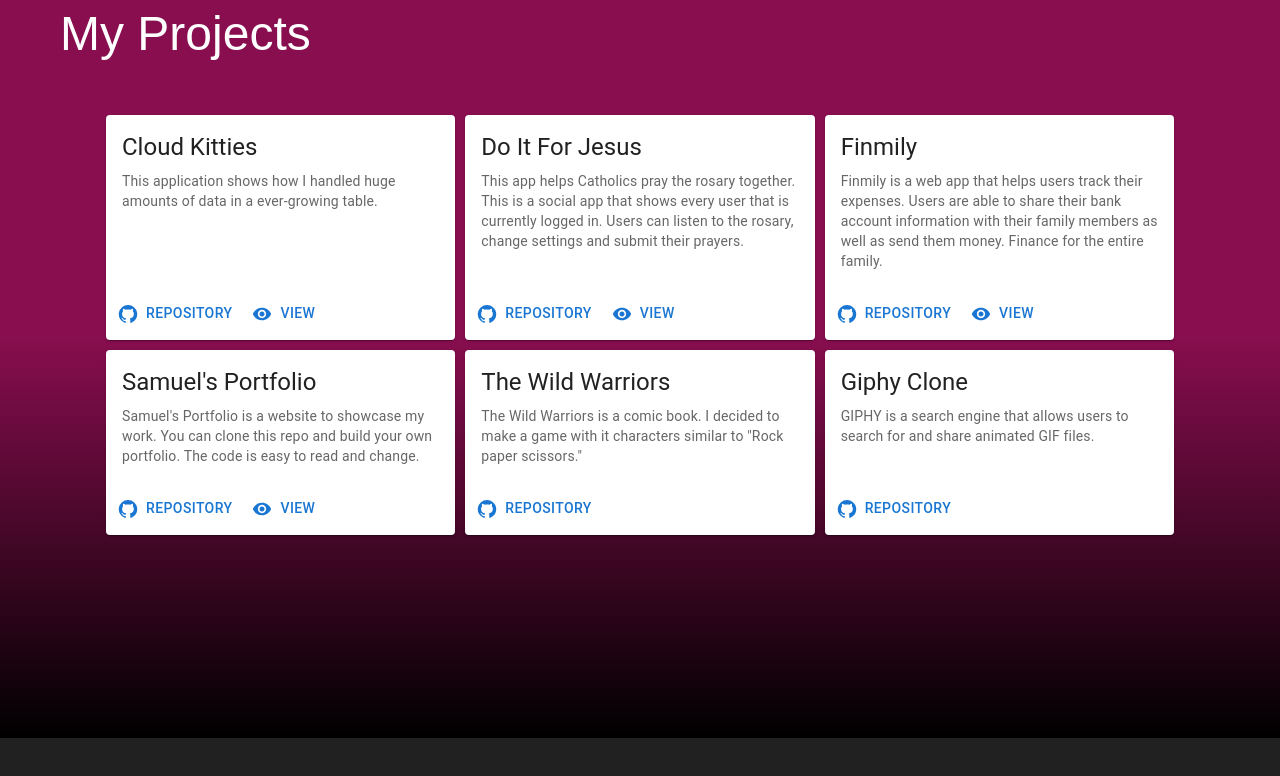
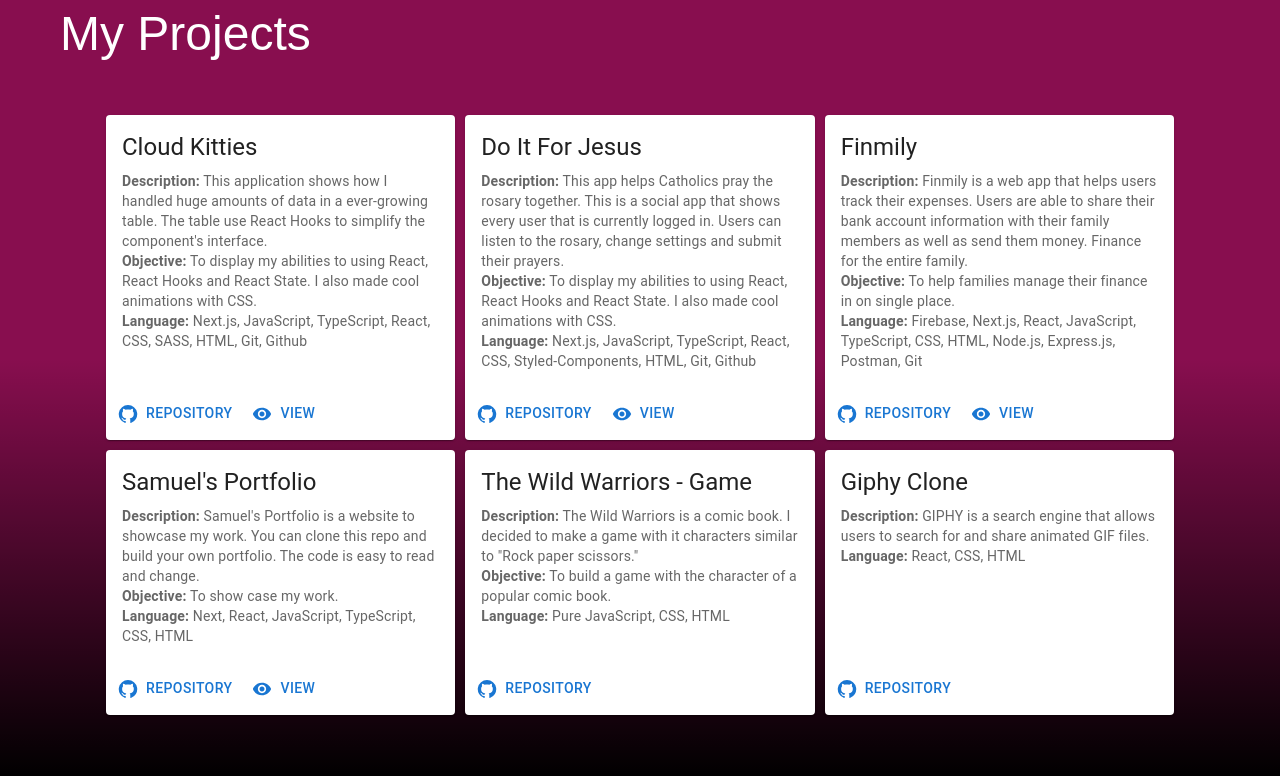
Before and after one commit to samsoftwaredev/portfolio, a Next.js app: page / in a window 1280 px wide. Shown: the part 1692-2468 px from the top of the page. Built offline with nearby package versions, Linux system fonts and the light colour scheme; a web font is replaced by a local one.

Commit message:
add project objective and language.

```diff
--- a/components/OwnerProjects/OwnerProjects.tsx
+++ b/components/OwnerProjects/OwnerProjects.tsx
@@ -20,6 +20,8 @@ interface Props {
     imageAlt: string;
     websiteURL?: string;
     repositoryURL?: string;
+    objective?: string;
+    languages?: string;
   }[];
 }
 
@@ -41,8 +43,26 @@ const OwnerProjects = ({ projects }: Props) => {
               {p.title}
             </Typography>
             <Typography variant="body2" color="text.secondary" component="div">
-              {p.description}
+              <b>Description:</b> {p.description}
             </Typography>
+            {p.objective && (
+              <Typography
+                variant="body2"
+                color="text.secondary"
+                component="div"
+              >
+                <b>Objective:</b> {p.objective}
+              </Typography>
+            )}
+            {p.languages && (
+              <Typography
+                variant="body2"
+                color="text.secondary"
+                component="div"
+              >
+                <b>Language:</b> {p.languages}
+              </Typography>
+            )}
           </CardContent>
           <CardActions>
             {p.repositoryURL && (
--- a/constants/variables/owner.ts
+++ b/constants/variables/owner.ts
@@ -97,9 +97,13 @@ export const PROJECTS = [
     imageAlt: "Cloud Kitchen Clone App Main Page",
     title: "Cloud Kitties",
     description:
-      "This application shows how I handled huge amounts of data in a ever-growing table.",
+      "This application shows how I handled huge amounts of data in a ever-growing table. The table use React Hooks to simplify the component's interface.",
     websiteURL: "https://cloudkitchen.vercel.app/",
     repositoryURL: "https://github.com/samsoftwaredev/cloudkitchen",
+    objective:
+      "To display my abilities to using React, React Hooks and React State. I also made cool animations with CSS.",
+    languages:
+      "Next.js, JavaScript, TypeScript, React, CSS, SASS, HTML, Git, Github",
   },
   {
     image: garden,
@@ -109,6 +113,10 @@ export const PROJECTS = [
       "This app helps Catholics pray the rosary together. This is a social app that shows every user that is currently logged in. Users can listen to the rosary, change settings and submit their prayers.",
     websiteURL: "https://doit4jesus.com/app",
     repositoryURL: "https://github.com/samsoftwaredev/doit4jesus-app",
+    objective:
+      "To display my abilities to using React, React Hooks and React State. I also made cool animations with CSS.",
+    languages:
+      "Next.js, JavaScript, TypeScript, React, CSS, Styled-Components, HTML, Git, Github",
   },
   {
     image: finmily,
@@ -118,6 +126,9 @@ export const PROJECTS = [
       "Finmily is a web app that helps users track their expenses. Users are able to share their bank account information with their family members as well as send them money. Finance for the entire family.",
     websiteURL: "https://finmily.com/",
     repositoryURL: "https://github.com/samsoftwaredev/expense-tracker-frontend",
+    objective: "To help families manage their finance in on single place.",
+    languages:
+      "Firebase, Next.js, React, JavaScript, TypeScript, CSS, HTML, Node.js, Express.js, Postman, Git",
   },
   {
     image: portfolio,
@@ -127,6 +138,8 @@ export const PROJECTS = [
       "Samuel's Portfolio is a website to showcase my work. You can clone this repo and build your own portfolio. The code is easy to read and change.",
     websiteURL: "https://samueldeveloper.com/",
     repositoryURL: "https://github.com/samsoftwaredev/portfolio",
+    objective: "To show case my work.",
+    languages: "Next, React, JavaScript, TypeScript, CSS, HTML",
   },
   // {
   //   image: garden,
@@ -140,10 +153,12 @@ export const PROJECTS = [
   {
     image: game,
     imageAlt: "Game Website",
-    title: "The Wild Warriors",
+    title: "The Wild Warriors - Game",
     description:
       'The Wild Warriors is a comic book. I decided to make a game with it characters similar to "Rock paper scissors."',
     repositoryURL: "https://github.com/samsoftwaredev/super-cute-wars",
+    objective: "To build a game with the character of a popular comic book.",
+    languages: "Pure JavaScript, CSS, HTML",
   },
   {
     image: giphy,
@@ -152,5 +167,6 @@ export const PROJECTS = [
     description:
       "GIPHY is a search engine that allows users to search for and share animated GIF files.",
     repositoryURL: "https://github.com/samsoftwaredev/giphy-clone",
+    languages: "React, CSS, HTML",
   },
 ];
```
